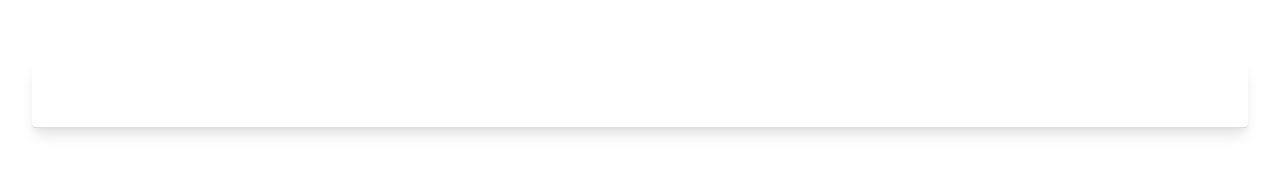
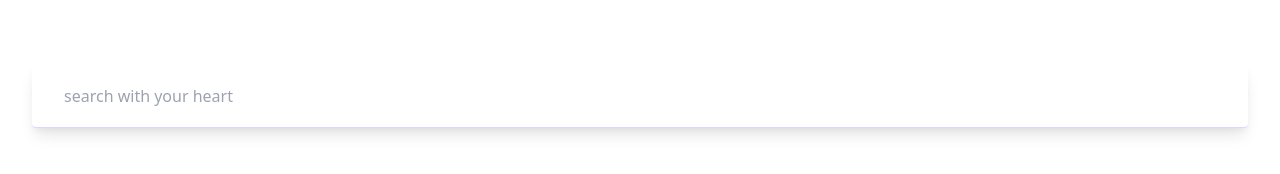
Before and after one commit to Mustafe90/turbo-guacamole, a website: page public/index.html in a window 1280 px wide. Drawn offline with nearby package versions, Linux system fonts and the light colour scheme.

```diff
--- a/public/index.html
+++ b/public/index.html
@@ -17,7 +17,7 @@
                  transition duration-500 ease-in-out border-b
                  border-b border-purple-200
                  focus:outline-none focus:border-purple-800
-                 ">
+                 " type="search" placeholder="search with your heart">
             </div>
         </section>
         <script src="bundle.js"></script>
```
